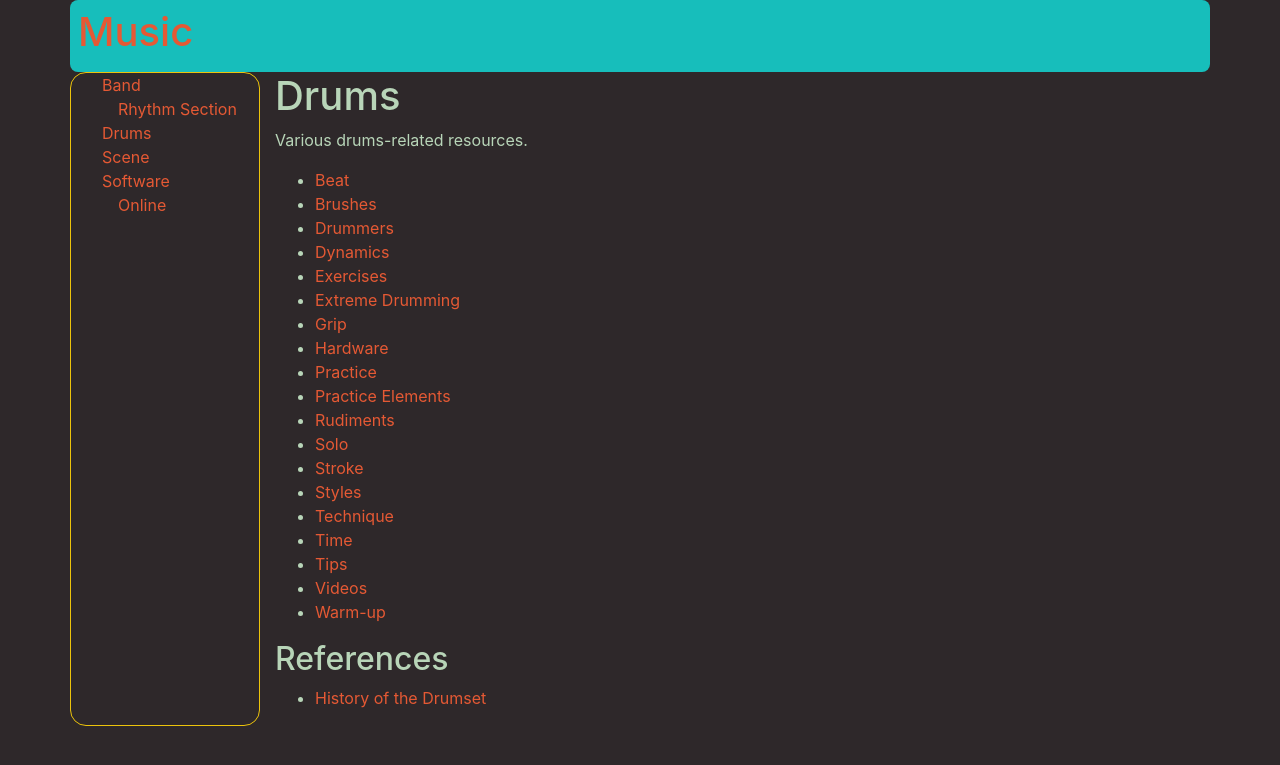
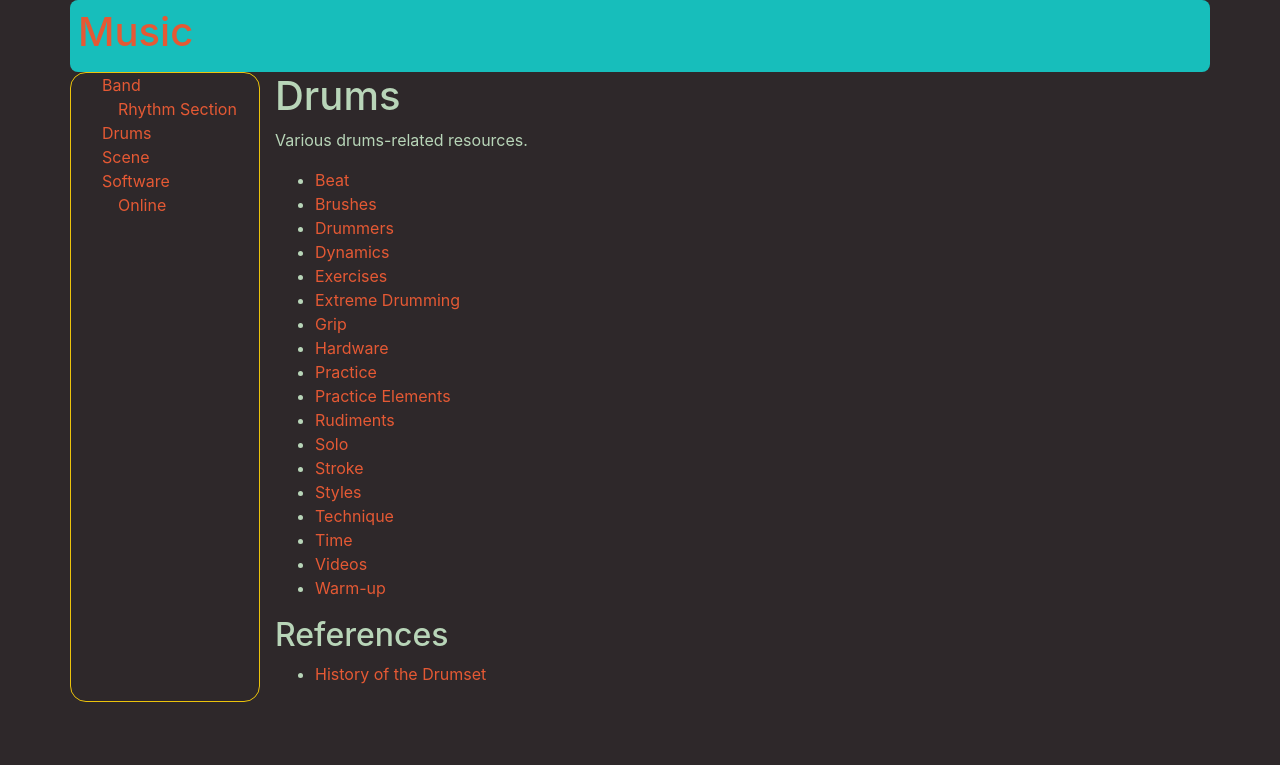
Before and after one commit to MisterY/music-site, a Jekyll site: the page built from drums/index.md, in a window 1280 px wide. Shown: the top 765 px of the page. Built offline with Jekyll 4.4.1, drawn with Linux system fonts in a browser that asks for light colours; nearby versions of some CDN libraries; our own code applies the rules of GitHub Pages for plain Markdown files.

Commit message:
removing the link to tips page

```diff
--- a/drums/index.md
+++ b/drums/index.md
@@ -18,7 +18,6 @@ Various drums-related resources.
 * [Styles](/drums/styles)
 * [Technique](/drums/technique)
 * [Time](/drums/time)
-* [Tips](/drums/tips)
 * [Videos](/drums/videos)
 * [Warm-up](/drums/warmup)
 
```
